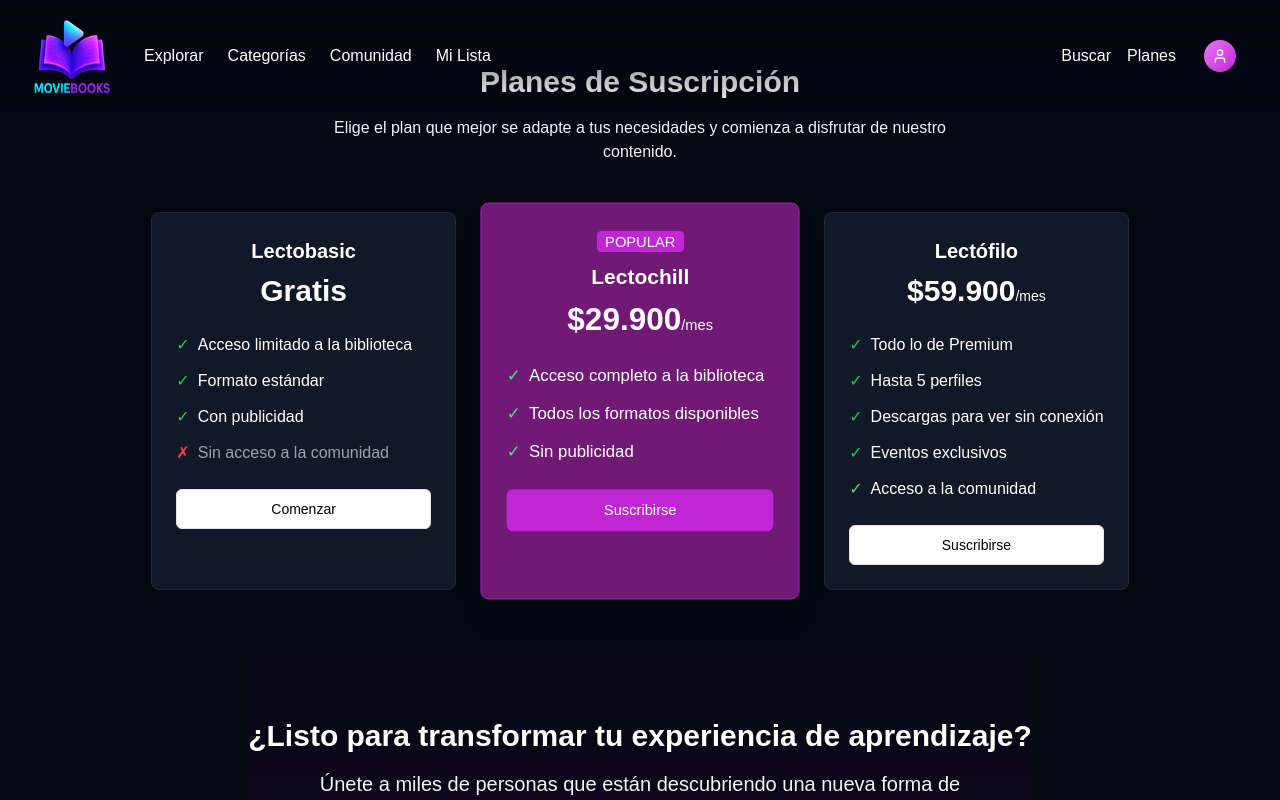
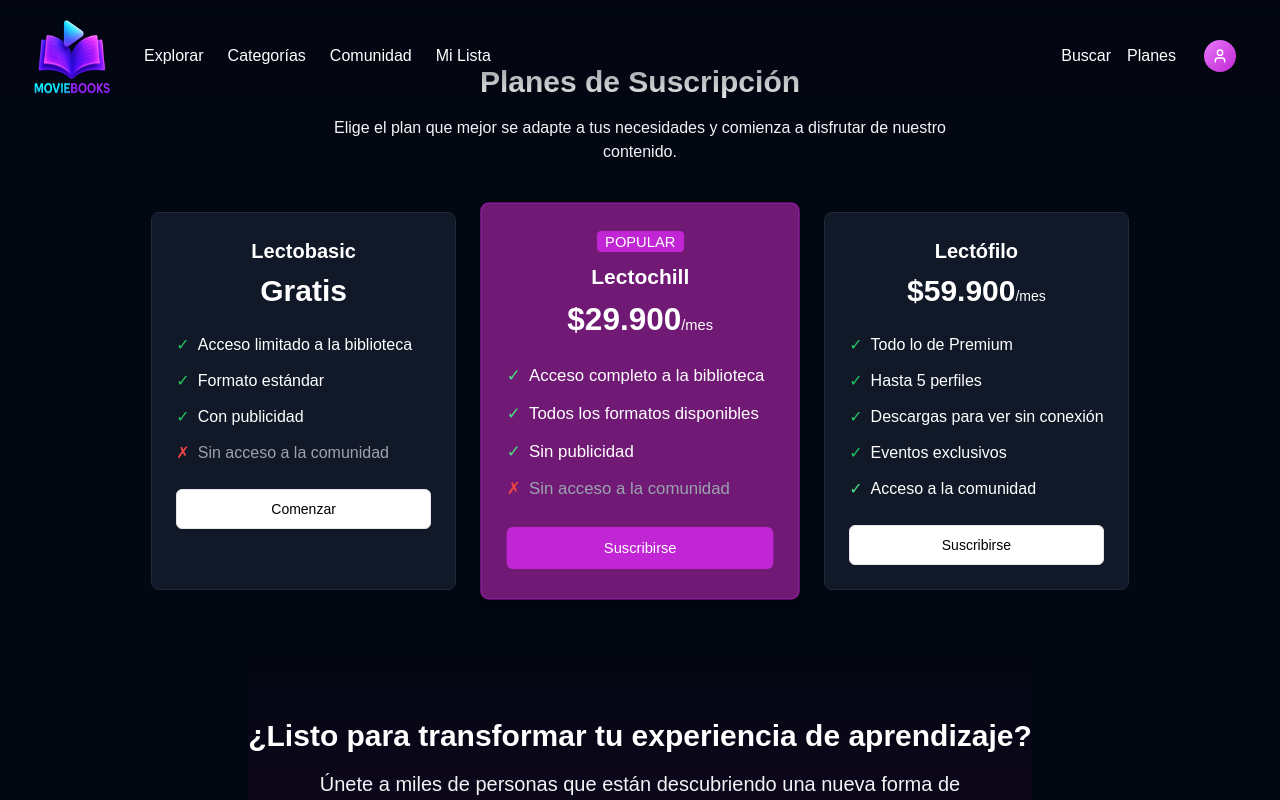
Before and after one commit to LeoRami99/moviebooks, a Next.js app: page /plans in a window 1280 px wide. Shown: the top 800 px of the page. Built offline with nearby package versions, Linux system fonts and the light colour scheme.

Commit message:
Add indication for lack of community access in subscription plans

```diff
--- a/app/page.tsx
+++ b/app/page.tsx
@@ -235,6 +235,9 @@ export default function Home() {
 										<li className='flex items-center'>
 											<span className='text-green-400 mr-2'>✓</span> Sin publicidad
 										</li>
+										<li className='flex items-center text-gray-400'>
+											<span className='text-red-500 mr-2'>✗</span> Sin acceso a la comunidad
+										</li>
 									</ul>
 									<Button className='w-full bg-fuchsia-600 hover:bg-fuchsia-700 text-white'>Suscribirse</Button>
 								</div>
--- a/app/plans/page.tsx
+++ b/app/plans/page.tsx
@@ -113,6 +113,9 @@ export default function PlansPage() {
 									</li>
 									<li className='flex items-center'>
 										<span className='text-green-400 mr-2'>✓</span> Sin publicidad
+									</li>
+									<li className='flex items-center text-gray-400'>
+										<span className='text-red-500 mr-2'>✗</span> Sin acceso a la comunidad
 									</li>
 								</ul>
 								<Button className='w-full bg-fuchsia-600 hover:bg-fuchsia-700 text-white'>Suscribirse</Button>
```
